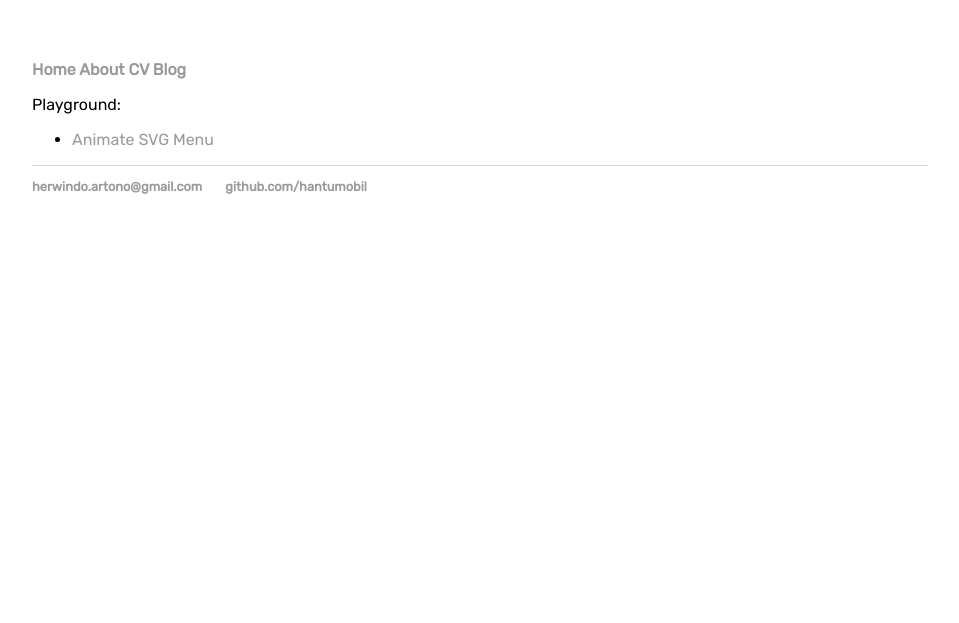
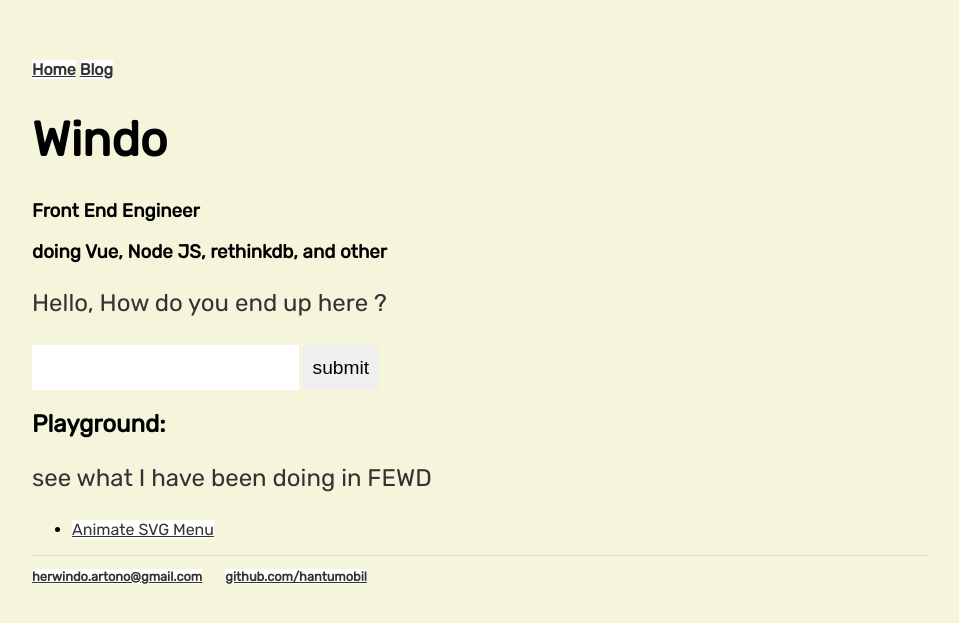
Before and after one commit to hwindo/winndo.github.io, a Jekyll site: the page built from index.md, in a window 1280 px wide. Shown: the top 623 px of the page, without its empty margins (160-1119 px from the left). Built offline with Jekyll 4.4.1, drawn with Linux system fonts in a browser that asks for light colours.

Commit message:
updating index

```diff
--- a/_layouts/default.html
+++ b/_layouts/default.html
@@ -15,8 +15,8 @@
         <ul>
             <li>
                 <a href="/">Home</a>
-                <a href="/about">About</a>
-                <a href="/cv">CV</a>
+                <!-- <a href="/about">About</a>
+                <a href="/cv">CV</a> -->
                 <a href="/blog">Blog</a>
             </li>
         </ul>
--- a/css/main.css
+++ b/css/main.css
@@ -2,6 +2,7 @@ body {
     margin: 60px auto;
     width: 70%;
     font-family: 'Rubik', sans-serif;
+    background: beige;
 }
 nav ul, footer ul {
     padding: 0px;
@@ -14,10 +15,13 @@ nav ul li, footer ul li {
 }
 a {
     text-decoration: none;
-    color: #999;
+    color: #333;
+    background: white;
+    text-decoration: underline;
 }
 a:hover {
     text-decoration: underline;
+    background-color: aquamarine
 }
 h1 {
     font-size: 3em;
@@ -40,3 +44,11 @@ ul.posts {
 ul.posts li {
     list-style: none;
 }
+
+input {
+    line-height: 1.618rem;
+    border: none;
+    outline: none;
+    padding: .618rem;
+    font-size: 1.2rem;
+}
--- a/index.html
+++ /dev/null
@@ -1,12 +0,0 @@
----
-layout: default
-title: Windo, Hantumobil IO
----
-<div class="main">
-    Playground:
-    <ul>
-        <li>
-            <a href="/playground/animate-svg-menu">Animate SVG Menu</a>
-        </li>
-    </ul>
-</div>
--- /dev/null
+++ b/index.md
@@ -0,0 +1,20 @@
+---
+layout: default
+title: Windo, Hantumobil IO
+---
+# Windo
+### Front End Engineer
+### doing Vue, Node JS, rethinkdb, and other
+
+Hello, How do you end up here ?
+<form>
+<input type="text" name="why">
+<input type="submit" value="submit">
+</form>
+
+
+
+## Playground:
+
+see what I have been doing in FEWD
+- [Animate SVG Menu](/playground/animate-svg-menu)
```
Also changed, not shown: about/index.md (added, +8 -0 lines).
